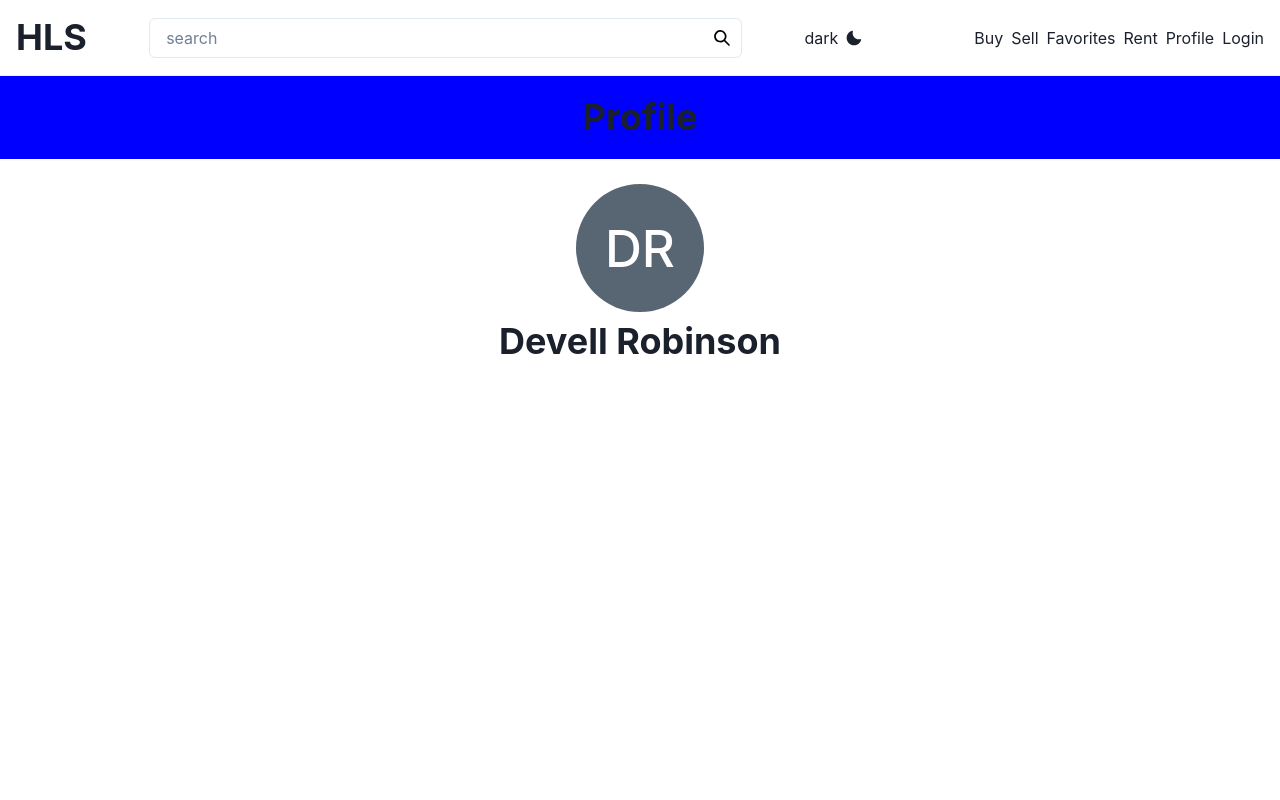
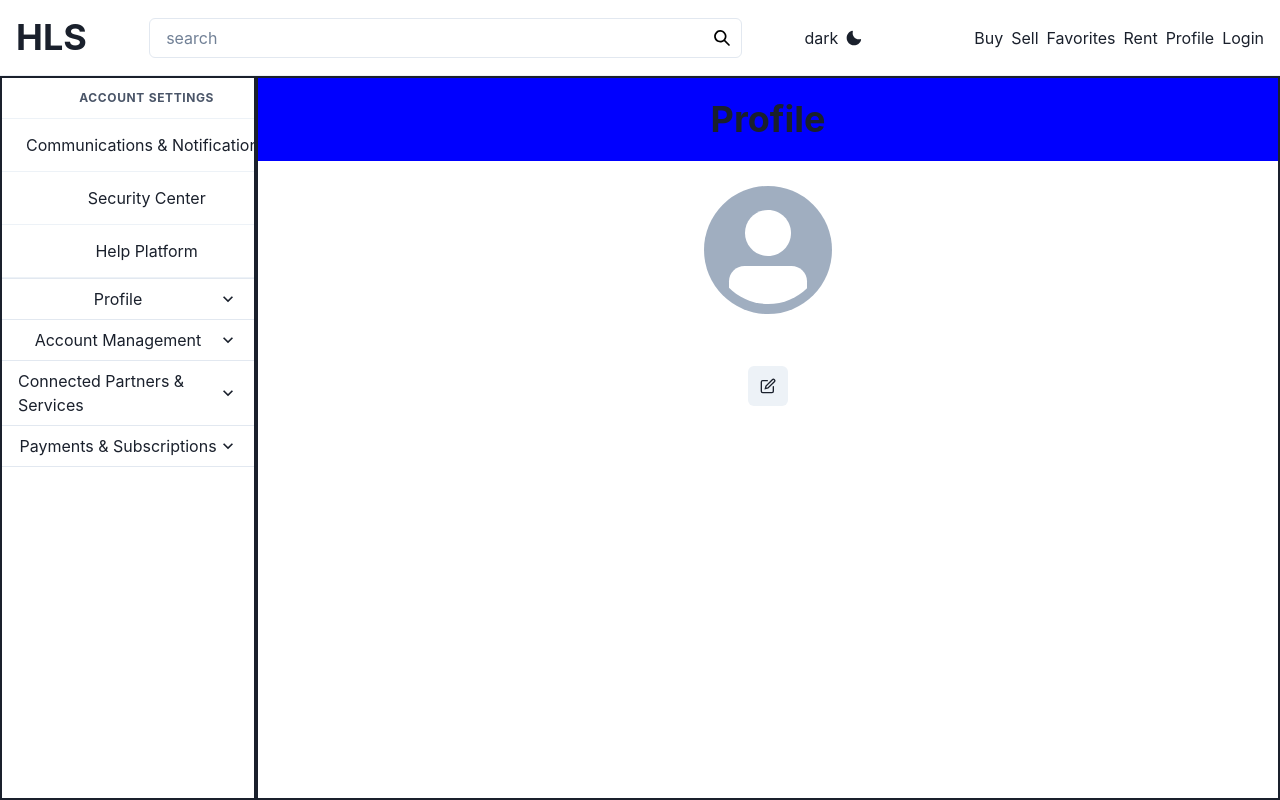
Before and after one commit to BorDevTech/HLS, a React (Vite) app: page /HLS/view/dashboard/profile in a window 1280 px wide. Built offline with nearby package versions, Linux system fonts and the light colour scheme.

Commit message:
fixed height for dynamic height for PC

```diff
--- a/src/App.tsx
+++ b/src/App.tsx
@@ -3,6 +3,7 @@ import * as pages from "./routes";
 import * as dashboard from "./routes/Dashboard";
 import * as CUR from "@chakra-ui/react";
 import Navbar from "./components/Navbar/Navbar";
+import { useRef, useState, useEffect } from "react";
 
 function App() {
   const routes = [
@@ -42,6 +43,13 @@ function App() {
     { path: "/view/dashboard/listing/add", element: <pages.Home /> },
     // {/* End of Seller Routes */}
   ];
+  const [navbarSize, setNavbarSize] = useState(0);
+  const navSize = useRef<HTMLDivElement>(null);
+
+  useEffect(() => {
+    // @ts-ignore
+    setNavbarSize(navSize.current?.clientHeight);
+  });
 
   return (
     <>
@@ -52,17 +60,19 @@ function App() {
           lg: `"Navbar" "Main"`,
         }}
       >
-        <CUR.GridItem area={"Navbar"}>
+        <CUR.GridItem area={"Navbar"} ref={navSize}>
           <nav>
             <Navbar />
           </nav>
         </CUR.GridItem>
-        <CUR.GridItem area={"Main"}>
+        <CUR.GridItem area={"Main"} h={window.innerHeight - navbarSize}>
           <Routes>
             {routes.map((route) => (
-              <>
-                <Route path={route.path} element={route.element} />
-              </>
+              <Route
+                path={route.path}
+                element={route.element}
+                key={route.path}
+              />
             ))}
           </Routes>
         </CUR.GridItem>
--- /dev/null
+++ b/src/components/EditableInput/EditableInputControls.tsx
@@ -0,0 +1,41 @@
+import * as CUR from "@chakra-ui/react";
+import * as CUI from "@chakra-ui/icons";
+import { useRef } from "react";
+
+function EditableInputControls() {
+  const inputRef = useRef<HTMLInputElement>(null);
+
+  function EditableControls() {
+    const {
+      isEditing,
+      getSubmitButtonProps,
+      getCancelButtonProps,
+      getEditButtonProps,
+    } = CUR.useEditableControls();
+
+    return isEditing ? (
+      <CUR.ButtonGroup justifyContent="center" size="sm">
+        <CUR.IconButton
+          aria-label="Submit"
+          icon={<CUI.CheckIcon />}
+          {...getSubmitButtonProps()}
+        />
+        <CUR.IconButton
+          aria-label="Cancel"
+          icon={<CUI.CloseIcon />}
+          {...getCancelButtonProps()}
+        />
+      </CUR.ButtonGroup>
+    ) : (
+      <CUR.Flex justifyContent="center">
+        <CUR.IconButton
+          aria-label="Edit"
+          icon={<CUI.EditIcon />}
+          {...getEditButtonProps()}
+        />
+      </CUR.Flex>
+    );
+  }
+  return EditableControls();
+}
+export default EditableInputControls;
--- a/src/components/Navbar/Menu.tsx
+++ b/src/components/Navbar/Menu.tsx
@@ -33,7 +33,7 @@ const Menu = () => {
                 {
                   <>
                     <CUR.MenuItem icon={<RI.CgProfile />}>
-                      <Link to="/profile">Profile</Link>
+                      <Link to="/view/dashboard/profile">Profile</Link>
                     </CUR.MenuItem>
                     <CUR.MenuItem icon={<CUI.AddIcon />}>
                       Payment Methods
@@ -78,7 +78,7 @@ const Menu = () => {
                     </Link>
                   </CUR.Box>
                   <CUR.Box>
-                    <Link to="/profile">
+                    <Link reloadDocument to="/view/dashboard/profile">
                       <CUR.VStack>
                         <RI.CgProfile />
                         <CUR.Text>Profile</CUR.Text>
--- /dev/null
+++ b/src/components/ProfileMenuList/AccountManagement.tsx
@@ -0,0 +1,27 @@
+import * as CUR from "@chakra-ui/react";
+import React, { useRef } from "react";
+
+interface Props {}
+
+const AccountManagement = ({}: Props) => {
+  const ManagementRef = React.useRef();
+  return (
+    <>
+      <CUR.AccordionItem ref={ManagementRef}>
+        <h2>
+          <CUR.AccordionButton>
+            <CUR.Box as="span" flex="1" textAlign="left">
+              <CUR.Center>Account Management</CUR.Center>
+            </CUR.Box>
+            <CUR.AccordionIcon />
+          </CUR.AccordionButton>
+        </h2>
+        <CUR.Portal containerRef={ManagementRef}>
+          <CUR.AccordionPanel pb={4}>Account Management</CUR.AccordionPanel>
+        </CUR.Portal>
+      </CUR.AccordionItem>
+    </>
+  );
+};
+
+export default AccountManagement;
--- /dev/null
+++ b/src/components/ProfileMenuList/PartnersServices.tsx
@@ -0,0 +1,29 @@
+import * as CUR from "@chakra-ui/react";
+import { useRef } from "react";
+
+interface Props {}
+
+const PartnersServices = ({}: Props) => {
+  const PartnersServiceRef = useRef<HTMLDivElement>(null);
+  return (
+    <>
+      <CUR.AccordionItem>
+        <h2>
+          <CUR.AccordionButton>
+            <CUR.Box as="span" flex="1" textAlign="left">
+              <CUR.Center>Connected Partners & Services</CUR.Center>
+            </CUR.Box>
+            <CUR.AccordionIcon />
+          </CUR.AccordionButton>
+        </h2>
+        <CUR.Portal containerRef={PartnersServiceRef}>
+          <CUR.AccordionPanel pb={4}>
+            Connected Partners & Services
+          </CUR.AccordionPanel>
+        </CUR.Portal>
+      </CUR.AccordionItem>
+    </>
+  );
+};
+
+export default PartnersServices;
--- /dev/null
+++ b/src/components/ProfileMenuList/PaymentsSubscriptions.tsx
@@ -0,0 +1,29 @@
+import * as CUR from "@chakra-ui/react";
+import { useRef } from "react";
+
+interface Props {}
+
+const PaymentsSubscriptions = ({}: Props) => {
+  const PaymentsSubscriptionsRef = useRef<HTMLDivElement>(null);
+  return (
+    <>
+      <CUR.AccordionItem>
+        <h2>
+          <CUR.AccordionButton>
+            <CUR.Box as="span" flex="1" textAlign="left">
+              <CUR.Center>Payments & Subscriptions</CUR.Center>
+            </CUR.Box>
+            <CUR.AccordionIcon />
+          </CUR.AccordionButton>
+        </h2>
+        <CUR.Portal containerRef={PaymentsSubscriptionsRef}>
+          <CUR.AccordionPanel pb={4}>
+            Connected Partners & Services
+          </CUR.AccordionPanel>
+        </CUR.Portal>
+      </CUR.AccordionItem>
+    </>
+  );
+};
+
+export default PaymentsSubscriptions;
--- /dev/null
+++ b/src/components/ProfileMenuList/ProfileInformation.tsx
@@ -0,0 +1,28 @@
+import * as CUR from "@chakra-ui/react";
+import React, { useRef, useState } from "react";
+
+interface Props {}
+
+const ProfileInformation = ({}: Props) => {
+  const AccountRef = useRef();
+
+  return (
+    <>
+      <CUR.AccordionItem ref={AccountRef}>
+        <h2>
+          <CUR.AccordionButton>
+            <CUR.Box as="span" flex="1" textAlign="left">
+              <CUR.Center>Profile</CUR.Center>
+            </CUR.Box>
+            <CUR.AccordionIcon />
+          </CUR.AccordionButton>
+        </h2>
+        <CUR.Portal containerRef={AccountRef}>
+          <CUR.AccordionPanel pb={4}>Profile</CUR.AccordionPanel>
+        </CUR.Portal>
+      </CUR.AccordionItem>
+    </>
+  );
+};
+
+export default ProfileInformation;
--- a/src/routes/Home.tsx
+++ b/src/routes/Home.tsx
@@ -12,25 +12,20 @@ const Home = ({}: Props) => {
           md: `"Map MapList" `,
           lg: `"Map MapList" `,
         }}
+        h={"100%"}
       >
-        <CUR.GridItem
-          area={"Map"}
-          bg={"yellow.500"}
-          h={window.innerHeight - 76}
-        >
-          <CUR.Box w={"100%"}>
-            <CUR.Box h={"100%"}>
+        <CUR.GridItem area={"Map"} bg={"yellow.500"} border={"2px"}>
+          <CUR.Box w={"100%"} h={"100%"} borderColor={"black"}>
             <iframe
               title="Google Map"
               src="https://www.google.com/maps/embed?pb=!1m14!1m12!1m3!1d14054.5927325246!2d-82.68073525!3d28.278682850000003!2m3!1f0!2f0!3f0!3m2!1i1024!2i768!4f13.1!5e0!3m2!1sen!2sus!4v1693097872792!5m2!1sen!2sus"
               width={"100%"}
-                height={window.innerHeight - 76}
+              height={"100%"}
               style={{ border: 0 }}
               allowFullScreen={false}
               loading="lazy"
               referrerPolicy="no-referrer-when-downgrade"
             ></iframe>
-            </CUR.Box>
           </CUR.Box>
         </CUR.GridItem>
         <CUR.GridItem area={"MapList"} w={"50%"}>
--- a/src/routes/Profile.tsx
+++ b/src/routes/Profile.tsx
@@ -1,22 +1,90 @@
 import * as CUR from "@chakra-ui/react";
-// import * as CUI from "@chakra-ui/icons";
-// import { useColorMode } from "@chakra-ui/react";
-// import { Children } from "react";
+import * as CUI from "@chakra-ui/icons";
+import React, { useRef, useState } from "react";
+import EditableInputControls from "../components/EditableInput/EditableInputControls";
+import ProfileInformation from "../components/ProfileMenuList/ProfileInformation";
+import AccountManagement from "./../components/ProfileMenuList/AccountManagement";
+import PartnersServices from "./../components/ProfileMenuList/PartnersServices";
+import PaymentsSubscriptions from "./../components/ProfileMenuList/PaymentsSubscriptions";
 
 const Profile = () => {
-  const userProfile = [
-    {
-      userImage: "",
-      userInitials: "",
-      userFirstname: "Devell",
-      userLastname: "Robinson",
-      userEmail: "",
-      userPhone: "",
-    },
-  ];
+  type UserProfile = {
+    Image: string;
+    FullName: string;
+    Email: string;
+    Phone: number;
+  };
+  const User: UserProfile = {
+    Image: "",
+    FullName: "",
+    Email: "",
+    Phone: 6783675727,
+  };
 
+  const [imageSRC, setImageSRC] = useState(User.Image);
+  const [fullName, setFullName] = useState(User.FullName);
+  const [email, setEmail] = useState(User.Email);
+  const [phone, setPhone] = useState(User.Phone);
+
+  const handleFullNameChange = (event: React.ChangeEvent<HTMLInputElement>) => {
+    const newFullName = event.target.value;
+    setFullName(newFullName);
+    User.FullName = newFullName;
+  };
+  const handleImageChange = (event: React.ChangeEvent<HTMLInputElement>) => {
+    const newImageSRC = event.target.value;
+    setImageSRC(newImageSRC);
+    User.Image = newImageSRC;
+  };
+
+  const currentRef = useRef();
   return (
     <>
+      <CUR.Grid
+        templateAreas={{
+          base: `"sect1 sect2"`,
+        }}
+        h={`100%`}
+      >
+        <CUR.GridItem area={"sect1"} w={"20vw"} border={"2px"}>
+          <CUR.TableContainer>
+            <CUR.Table>
+              <CUR.Thead>
+                <CUR.Tr>
+                  <CUR.Th>
+                    <CUR.Center>Account Settings</CUR.Center>
+                  </CUR.Th>
+                </CUR.Tr>
+              </CUR.Thead>
+              <CUR.Tbody>
+                <CUR.Tr>
+                  <CUR.Td>
+                    <CUR.Center>Communications & Notifications</CUR.Center>
+                  </CUR.Td>
+                </CUR.Tr>
+                <CUR.Tr>
+                  <CUR.Td>
+                    <CUR.Center>Security Center</CUR.Center>
+                  </CUR.Td>
+                </CUR.Tr>
+                <CUR.Tr>
+                  <CUR.Td>
+                    <CUR.Center>Help Platform</CUR.Center>
+                  </CUR.Td>
+                </CUR.Tr>
+              </CUR.Tbody>
+            </CUR.Table>
+          </CUR.TableContainer>
+
+          <CUR.Accordion>
+            <ProfileInformation />
+
+            <AccountManagement />
+            <PartnersServices />
+            <PaymentsSubscriptions />
+          </CUR.Accordion>
+        </CUR.GridItem>
+        <CUR.GridItem area={"sect2"} w={"80vw"} border={"2px"}>
           <CUR.Box bg={"blue"} p={5}>
             <CUR.Center>
               <CUR.Heading>Profile</CUR.Heading>
@@ -25,20 +93,31 @@ const Profile = () => {
           <CUR.Spacer h={25} />
           <CUR.Center>
             <CUR.VStack>
-          {userProfile.map((user) => (
-            <>
-              <CUR.Avatar
-                name={`${user.userFirstname} ${user.userLastname}`}
-                src=""
-                size={"2xl"}
+              <CUR.Avatar name={`${fullName}`} src={imageSRC} size={"2xl"} />
+              <CUR.Center>
+                <CUR.Heading>
+                  <CUR.HStack>
+                    <CUR.Editable textAlign="center" isPreviewFocusable={false}>
+                      <CUR.EditablePreview />
+                      <CUR.Input
+                        as={CUR.EditableInput}
+                        value={User.FullName}
+                        onChange={handleFullNameChange}
                       />
-              <CUR.Heading>
-                {user.userFirstname} {user.userLastname}
+                      <EditableInputControls />
+                    </CUR.Editable>
+                  </CUR.HStack>
                 </CUR.Heading>
-            </>
-          ))}
+              </CUR.Center>
+              <CUR.Box
+                bgGradient={"linear(to-r,green.300,blue.300)"}
+                borderRadius={"base"}
+                ref={currentRef}
+              ></CUR.Box>
             </CUR.VStack>
           </CUR.Center>
+        </CUR.GridItem>
+      </CUR.Grid>
     </>
   );
 };
```
Lines whose indentation alone changed are shown as unchanged.
